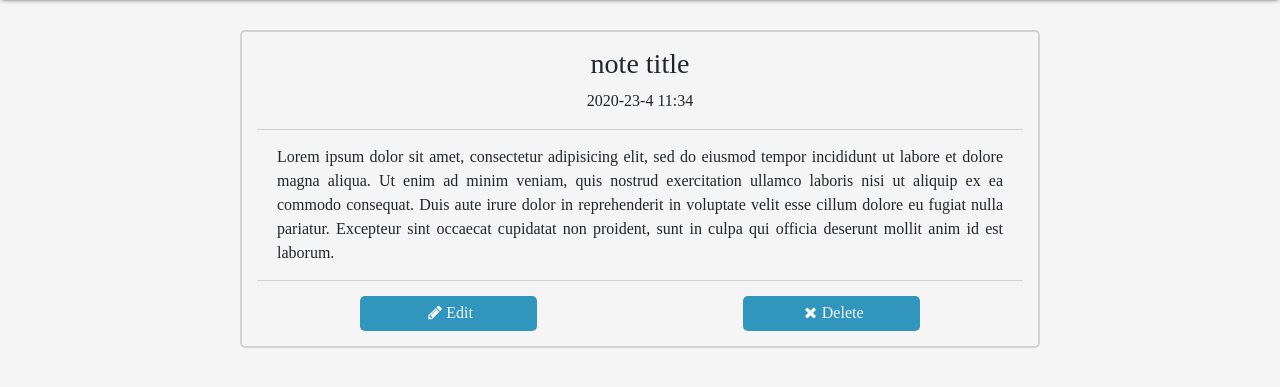
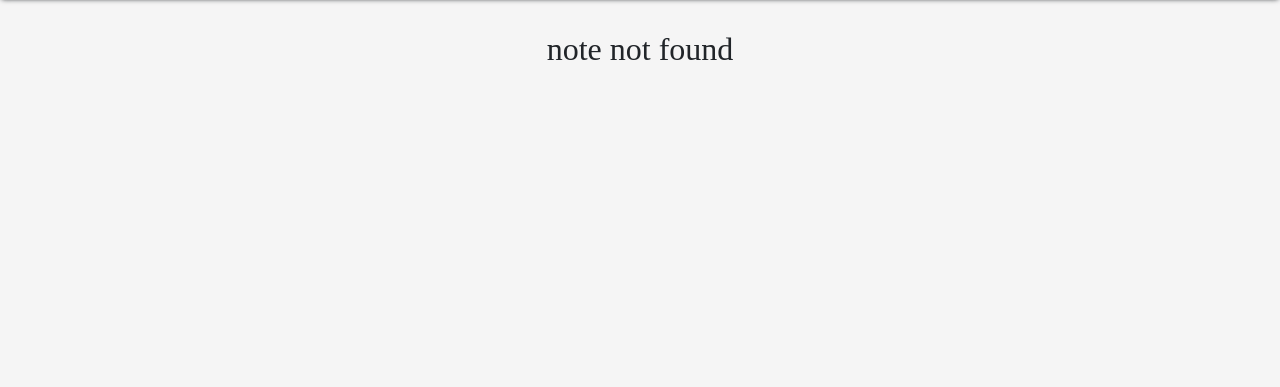
Before and after one commit to MBushari77/note-app, a Flask app: page /note/1 in a window 1280 px wide. Shown: the part 70-457 px from the top of the page. Run offline with Flask 2, Linux system fonts and the light colour scheme; the visitor is signed in with stand-in values (Sample User, id 1); data that the repository does not hold is empty; some libraries are stand-ins or nearby versions.

Commit message:
Add files via upload

```diff
--- a/templates/note.html
+++ b/templates/note.html
@@ -20,28 +20,27 @@
 	</nav>
 	<center>
 		<div class="note_container">
+			{% if note %}
 			<div class="note_card">
 				<div class="note_card_header">
-					<h3>note title</h3>
-					<p>2020-23-4 11:34</p>
+					<h3>{{ note[0].title }}</h3>
+					<p>{{ note[0].date }}</p>
 				</div>
 				<div class="note_card_body">
-					<p>Lorem ipsum dolor sit amet, consectetur adipisicing elit, sed do eiusmod
-					tempor incididunt ut labore et dolore magna aliqua. Ut enim ad minim veniam,
-					quis nostrud exercitation ullamco laboris nisi ut aliquip ex ea commodo
-					consequat. Duis aute irure dolor in reprehenderit in voluptate velit esse
-					cillum dolore eu fugiat nulla pariatur. Excepteur sint occaecat cupidatat non
-					proident, sunt in culpa qui officia deserunt mollit anim id est laborum.</p>
+					<p>{{ note[0].content }}</p>
 				</div>
 				<div class="note_card_actions row">
 					<div class="col-6">
-						<button><i class="icon-pencil-2"></i>Edit</button>
+						<button onclick="location.href='/edit/{{ note[0].id }}'"><i class="icon-pencil-2"></i>Edit</button>
 					</div>
 					<div class="col-6">
-						<button><i class="icon-cancel-2"></i>Delete</button>
+						<button onclick="delNote({{note[0].id}})"><i class="icon-cancel-2"></i>Delete</button>
 					</div>
 				</div>
 			</div>
+			{% else %}
+			<h2>note not found</h2>
+			{% endif %}
 		</div>
 	</center>
 
```
